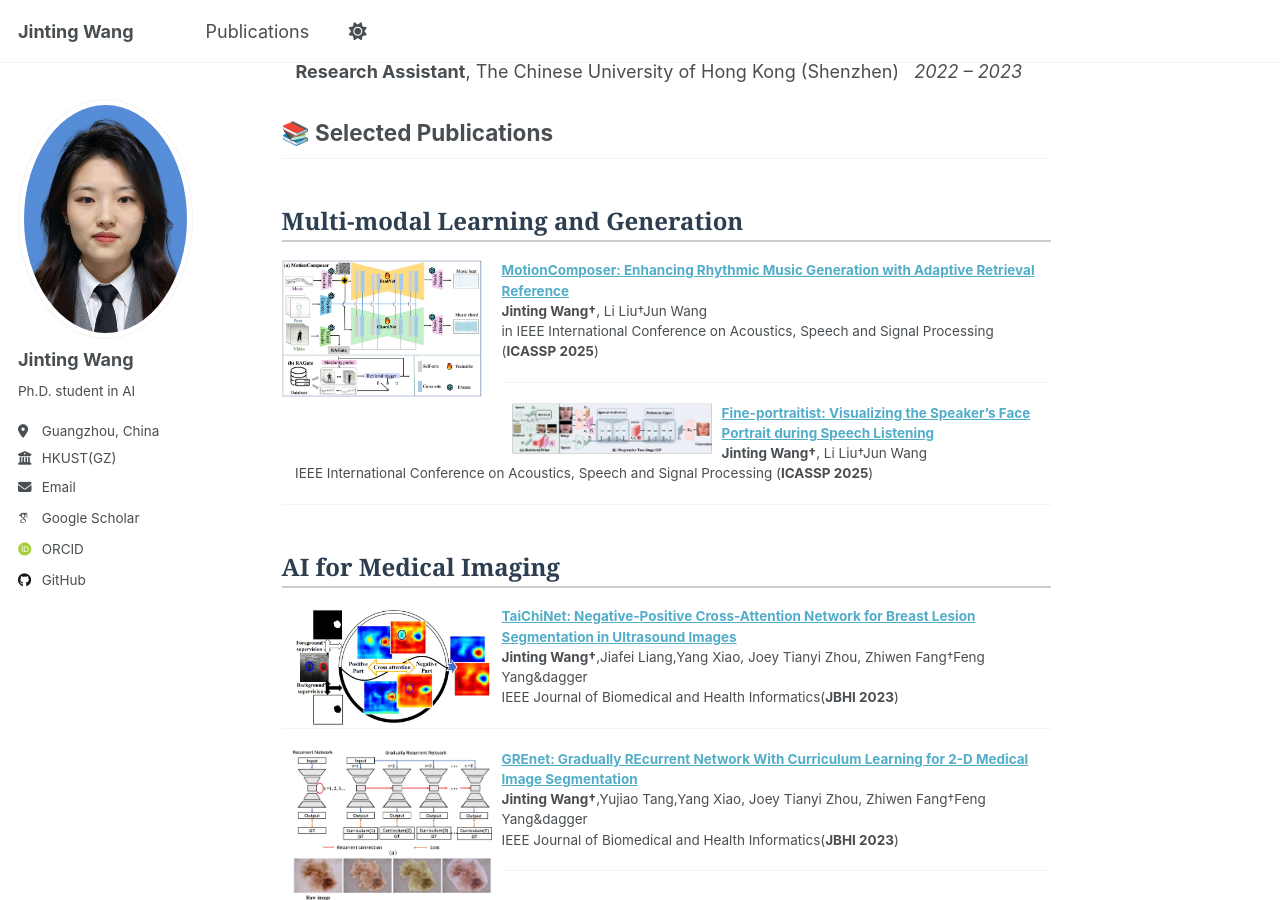
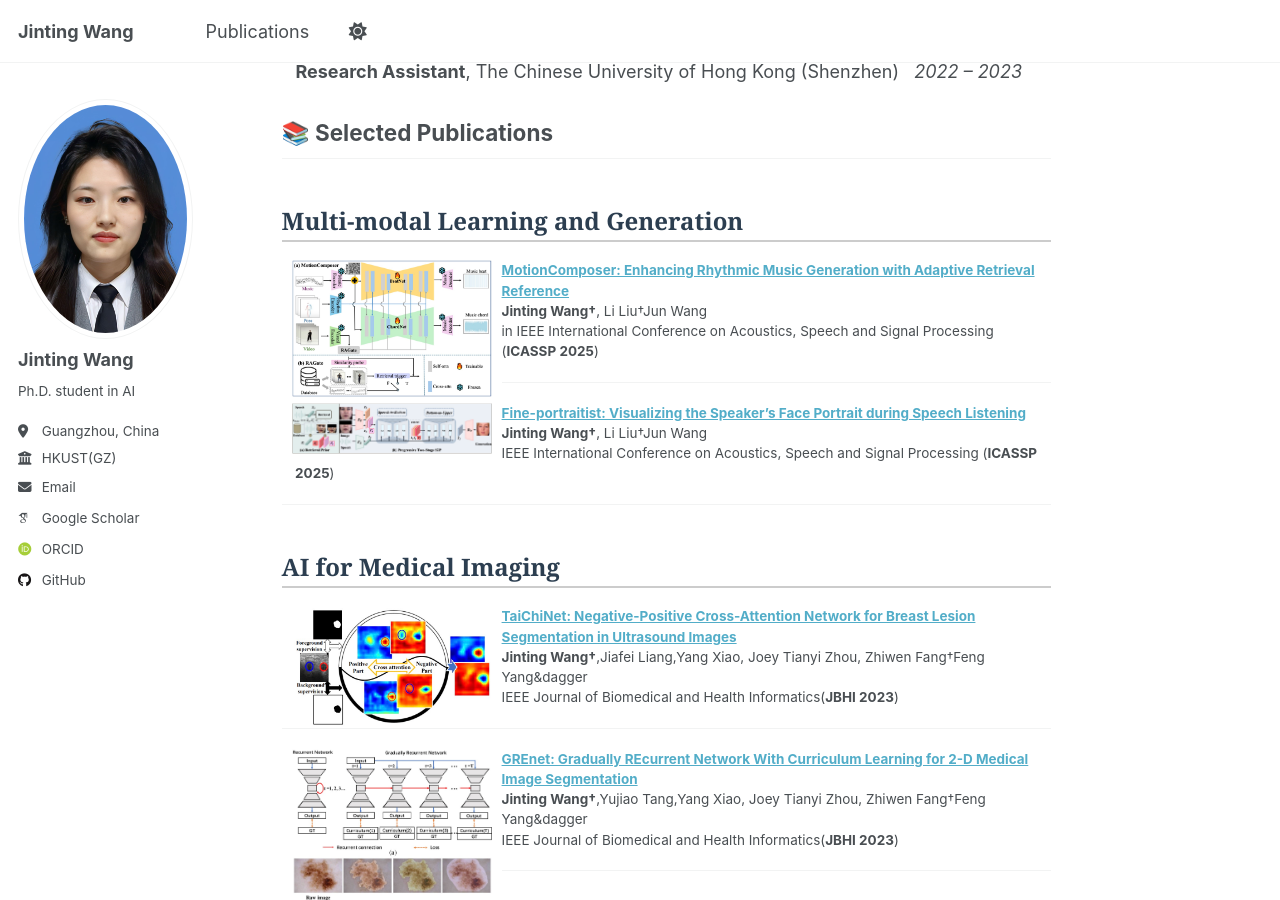
Before and after one commit to beria-moon/Beria.github.io, a Jekyll site: the page built from _pages/about.md, in a window 1280 px wide and 900 px high, scrolled down 706 px. Built offline with Jekyll 4.4.1, drawn with Linux system fonts in a browser that asks for light colours; some web fonts are replaced.

Commit message:
Update about.md

```diff
--- a/_pages/about.md
+++ b/_pages/about.md
@@ -43,8 +43,8 @@ redirect_from:
  Multi-modal Learning and Generation
 </h2>
 <dl>
-<dt>
-  <img src="images/MotionComposer.jpg" width="200" style="float: left; margin-right: 20px; margin-bottom: 10px;">
+  <dt><img align="left" width="200"
+hspace="10" wspace="20" src="images/MotionComposer.jpg">
 </dt>
   <dd><a href="https://ieeexplore.ieee.org/abstract/document/10889094"><strong>
 MotionComposer: Enhancing Rhythmic Music Generation with Adaptive Retrieval Reference
```
